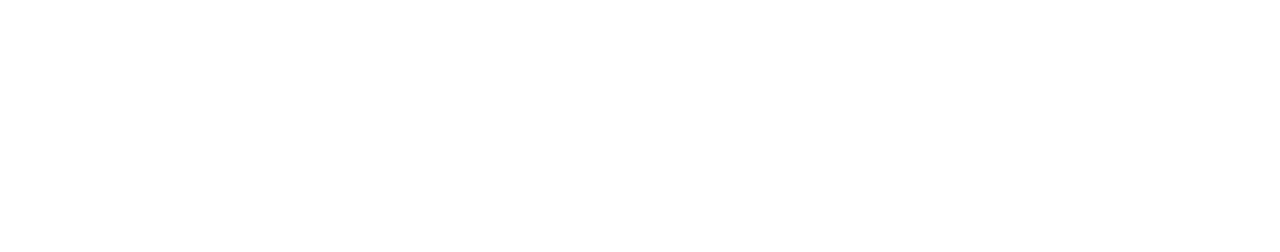
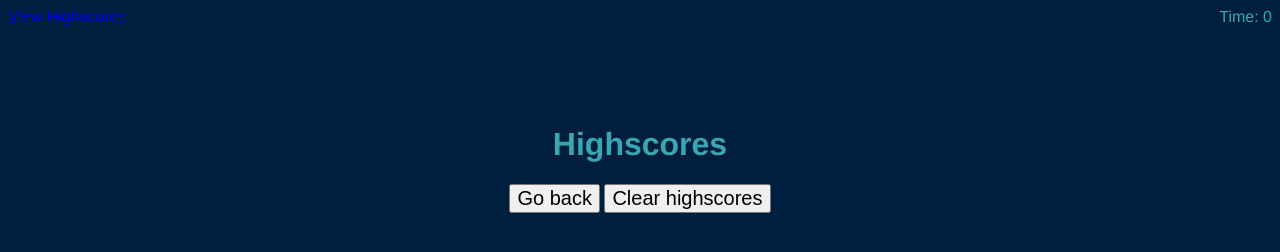
Before and after one commit to mibrahim234/WebApi-JavaScriptQuiz, a plain HTML site: page highscores.html in a window 1280 px wide. Drawn offline with Linux system fonts and the light colour scheme.

Commit message:
view highscores page

```diff
--- a/assets/css/styles.css
+++ b/assets/css/styles.css
@@ -31,3 +31,8 @@ body {
      font-size: 20px;
      color: black;
  }
+
+ .bond {
+    font-size: 20px;
+    color: black;
+ }
--- a/assets/js/logic.js
+++ b/assets/js/logic.js
@@ -7,7 +7,7 @@ var timerInterval = 0;
 function startTimer() {
     timerInterval = setInterval(function() {
         time--;
-        timerInterval.textContent = "Time: " + time;
+       // timerInterval.textContent = "Time: " + time;
         if(time === 0) {
             clearInterval(timerInterval);
             sendMessage();
--- a/highscores.html
+++ b/highscores.html
@@ -0,0 +1,31 @@
+<!DOCTYPE html>
+<html lang="en">
+<head>
+    <meta charset="UTF-8">
+    <meta http-equiv="X-UA-Compatible" content="IE=edge">
+    <meta name="viewport" content="width=device-width, initial-scale=1.0">
+    <title>Highscores</title>
+    <link rel="stylesheet" href="assets/css/styles.css">
+</head>
+<header>
+    <nav>
+ <div class="scores"><a href="highscores.html">View Highscores</a></div>
+<div class="time"><span id="timer">Time: 0</span></div>
+    </nav>
+</header>
+
+<body>
+        <div class="wrapper">
+            <div id="highscores" class="scores">
+                <h1>Highscores</h1>
+                <button id="goback" class="bond">Go back</button>
+                <button id="clearhighscores" class="bond">Clear highscores</button>
+
+            </div>
+        </div>
+
+        <script src="/assets/js/logic.js"></script>
+        <script src="/assets/js/questions.js"></script>
+
+</body>
+</html>
```
Also changed, not shown: index.html (+1 -1 lines).
